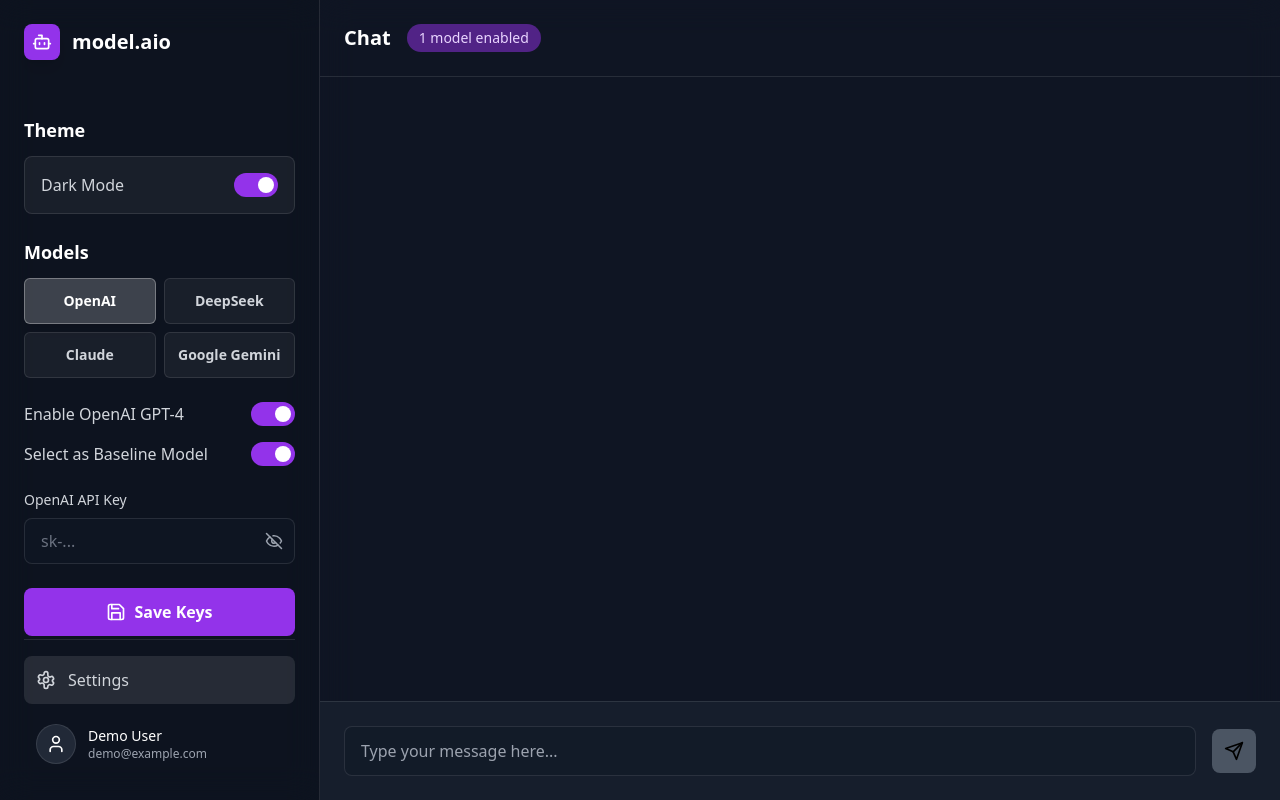
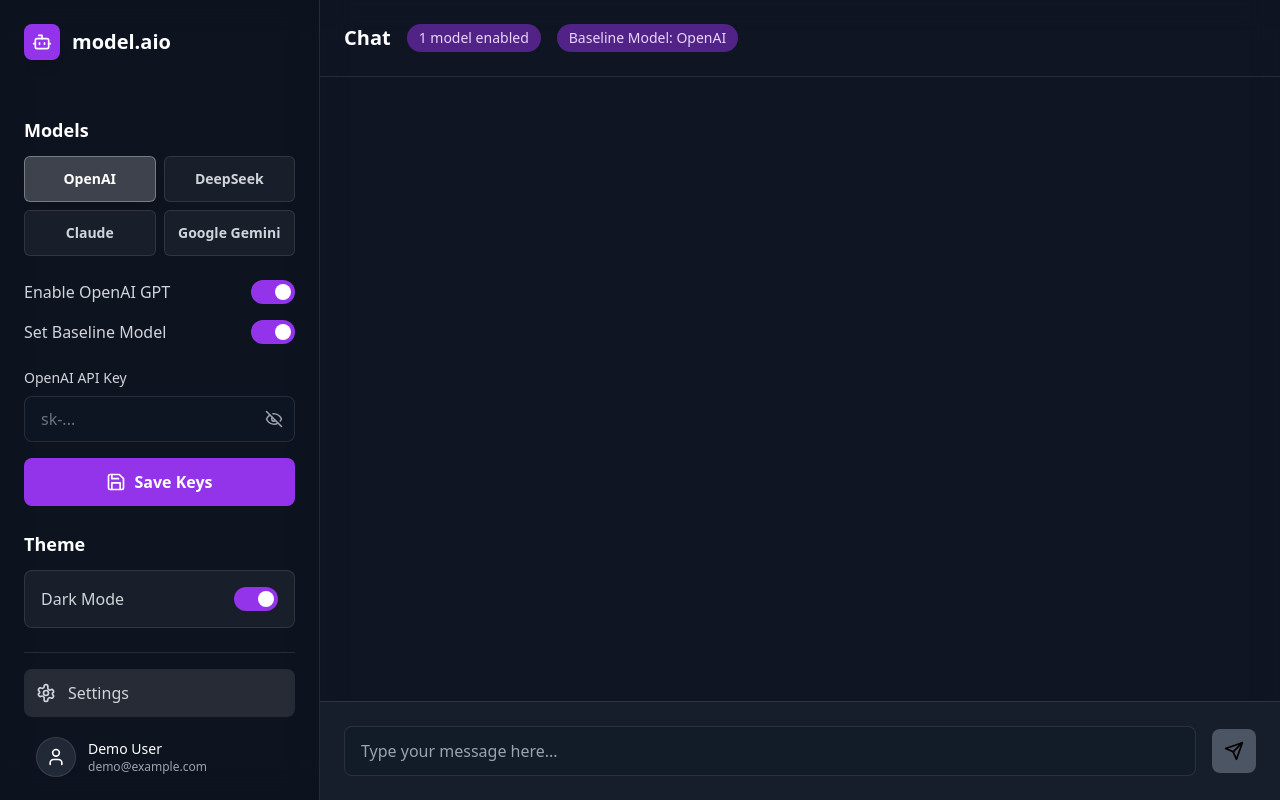
Before and after one commit to axs03/modelaio, a React (Vite) app in the folder frontend/: page / in a window 1280 px wide. Both pictures are taken after a click on the button "Settings". Built offline with nearby package versions, Linux system fonts and the light colour scheme.

Commit message:
update text & fix: send button behavior

```diff
--- a/frontend/src/App.jsx
+++ b/frontend/src/App.jsx
@@ -13,29 +13,29 @@
   'OpenAI': {
     apiKeyLabel: 'OpenAI API Key',
     toggles: [
-      { id: 'enabled', label: 'Enable OpenAI GPT-4' },
-      { id: 'isBaseline', label: 'Select as Baseline Model' }
+      { id: 'enabled', label: 'Enable OpenAI GPT' },
+      { id: 'isBaseline', label: 'Set Baseline Model' }
     ]
   },
   'DeepSeek': {
     apiKeyLabel: 'DeepSeek API Key',
     toggles: [
-      { id: 'enabled', label: 'Enable DeepSeek Coder' },
-      { id: 'isBaseline', label: 'Select as Baseline Model' }
+      { id: 'enabled', label: 'Enable DeepSeek' },
+      { id: 'isBaseline', label: 'Set Baseline Model' }
     ]
   },
   'Claude': {
     apiKeyLabel: 'Anthropic API Key',
     toggles: [
       { id: 'enabled', label: 'Enable Claude 3.5 Sonnet' },
-      { id: 'isBaseline', label: 'Select as Baseline Model' }
+      { id: 'isBaseline', label: 'Set Baseline Model' }
     ]
   },
   'Google Gemini': {
-    apiKeyLabel: 'Google Gemini API Key',
+    apiKeyLabel: 'Google API Key',
     toggles: [
       { id: 'enabled', label: 'Enable Gemini 1.5 Pro' },
-      { id: 'isBaseline', label: 'Select as Baseline Model' }
+      { id: 'isBaseline', label: 'Set Baseline Model' }
     ]
   }
 };
@@ -96,7 +96,7 @@
   }, [settings]);
 
   const baselineModelName = useMemo(() => {
-    return Object.entries(settings).find(([, modelSettings]) => modelSettings.isBaseline)?.[0] || 'OpenAI';
+    return Object.entries(settings).find(([, modelSettings]) => modelSettings.isBaseline)?.[0];
   }, [settings]);
 
 
--- a/frontend/src/components/ChatWindow.jsx
+++ b/frontend/src/components/ChatWindow.jsx
@@ -83,7 +83,7 @@
     // --- UPDATED: Logic to show tooltip on Enter press ---
     const handleKeyPress = (e) => {
         if (e.key === 'Enter') {
-            if (isAiTyping || enabledModelsCount < 2) {
+            if (isAiTyping || enabledModelsCount < 2 || !baselineModelName) {
                 setShowTooltip(true);
                 setTimeout(() => setShowTooltip(false), 5000); // 5 seconds
             } else {
@@ -99,6 +99,11 @@
                 {enabledModelsCount > 0 && (
                     <span className="text-sm bg-purple-600/50 text-purple-200 px-3 py-1 rounded-full">
                         {enabledModelsCount} model{enabledModelsCount > 1 && 's'} enabled
+                    </span>
+                )}
+                {baselineModelName && (
+                    <span className="text-sm bg-purple-600/50 text-purple-200 px-3 py-1 rounded-full">
+                        Baseline Model: {baselineModelName}
                     </span>
                 )}
             </header>
@@ -130,14 +135,14 @@
                         <button
                             onClick={handleSend}
                             className="p-3 bg-purple-600 hover:bg-purple-700 rounded-lg transition-colors disabled:bg-gray-600 disabled:cursor-not-allowed"
-                            disabled={isAiTyping || enabledModelsCount < 2}
+                            disabled={isAiTyping || enabledModelsCount < 2 || !baselineModelName}
                         >
                             <SendIcon />
                         </button>
                         <div className={`absolute bottom-full right-0 mb-2 mr-2 w-64 px-3 py-1.5 text-sm text-white bg-gray-900 border border-white/10 rounded-md transition-opacity duration-1200 ${showTooltip ? 'opacity-100 pointer-events-auto' : 'opacity-0 pointer-events-none group-hover:opacity-100 group-hover:pointer-events-auto'
                             }`}
                         >
-                            Please enable more than one model. You can navigate to the <button onClick={() => setSidebarView('settings')} className="text-purple-400 underline hover:text-purple-300">settings</button> menu.
+                            Make sure you have a baseline model selected along with two or more models. You can navigate to the <button onClick={() => setSidebarView('settings')} className="text-purple-400 underline hover:text-purple-300">settings</button> menu.
                         </div>
                     </div>
                 </div>
--- a/frontend/src/components/Sidebar.jsx
+++ b/frontend/src/components/Sidebar.jsx
@@ -60,16 +60,6 @@
 
             return (
                 <div className="flex flex-col flex-grow mt-6 animate-fade-in">
-                    <div className="mb-6">
-                        <h3 className="text-lg font-semibold text-gray-800 dark:text-white mb-3">Theme</h3>
-                        <div className="p-4 rounded-lg bg-black/5 dark:bg-white/5 border border-black/10 dark:border-white/10">
-                            <ToggleSwitch
-                                label={theme === 'dark' ? 'Dark Mode' : 'Light Mode'}
-                                isEnabled={theme === 'dark'}
-                                onToggle={() => setTheme(prevTheme => prevTheme === 'dark' ? 'light' : 'dark')}
-                            />
-                        </div>
-                    </div>
 
                     <h3 className="text-lg font-semibold text-gray-800 dark:text-white mb-3">Models</h3>
                     <div className="grid grid-cols-2 gap-2 mb-6">
@@ -116,12 +106,23 @@
                                 {isApiKeyVisible ? <EyeIcon /> : <EyeOffIcon />}
                             </button>
                         </div>
+                        <button className="w-full flex items-center justify-center space-x-2 p-3 mt-4 rounded-lg text-white font-semibold bg-purple-600 hover:bg-purple-700 transition-colors duration-200">
+                            <SaveIcon />
+                            <span>Save Keys</span>
+                        </button>
                     </div>
 
-                    <button className="w-full flex items-center justify-center space-x-2 p-3 rounded-lg text-white font-semibold bg-purple-600 hover:bg-purple-700 transition-colors duration-200">
-                        <SaveIcon />
-                        <span>Save Keys</span>
-                    </button>
+
+                    <div className="mb-6">
+                        <h3 className="text-lg font-semibold text-gray-800 dark:text-white mb-3">Theme</h3>
+                        <div className="p-4 rounded-lg bg-black/5 dark:bg-white/5 border border-black/10 dark:border-white/10">
+                            <ToggleSwitch
+                                label={theme === 'dark' ? 'Dark Mode' : 'Light Mode'}
+                                isEnabled={theme === 'dark'}
+                                onToggle={() => setTheme(prevTheme => prevTheme === 'dark' ? 'light' : 'dark')}
+                            />
+                        </div>
+                    </div>
                 </div>
             );
         }
```
